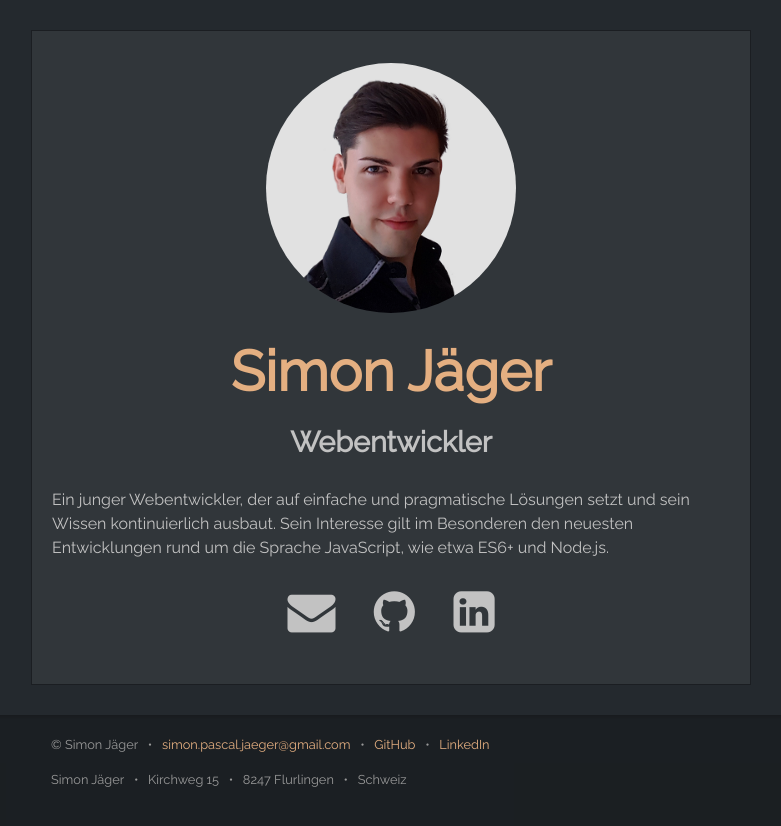
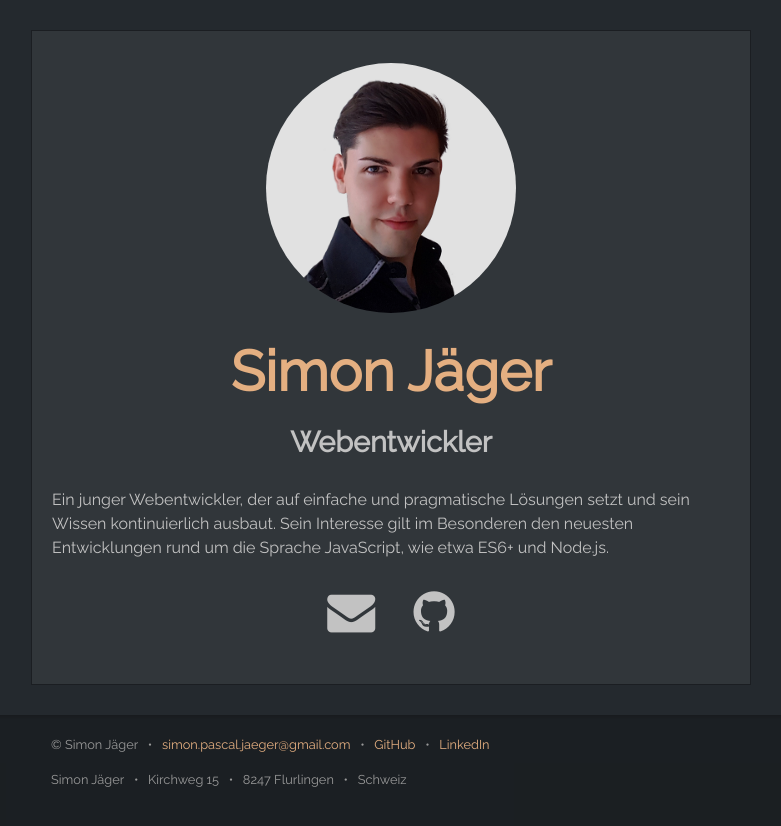
Before and after one commit to simon-jaeger/simon-jaeger.github.io, a plain HTML site: page index.html in a window 1280 px wide. Shown: the whole page, without its empty margins (249-1030 px from the left). Drawn offline with Linux system fonts and the light colour scheme.

Commit message:
Update index.html

```diff
--- a/index.html
+++ b/index.html
@@ -19,9 +19,6 @@
         </a>
         <a href="https://github.com/simon-jaeger" target="_blank">
           <span class="fa fa-github"></span>
-        </a>
-        <a href="https://www.linkedin.com/in/simon-j%C3%A4ger/" target="_blank">
-          <span class="fa fa-linkedin-square"></span>
         </a>
       </p>
     </article>
```
